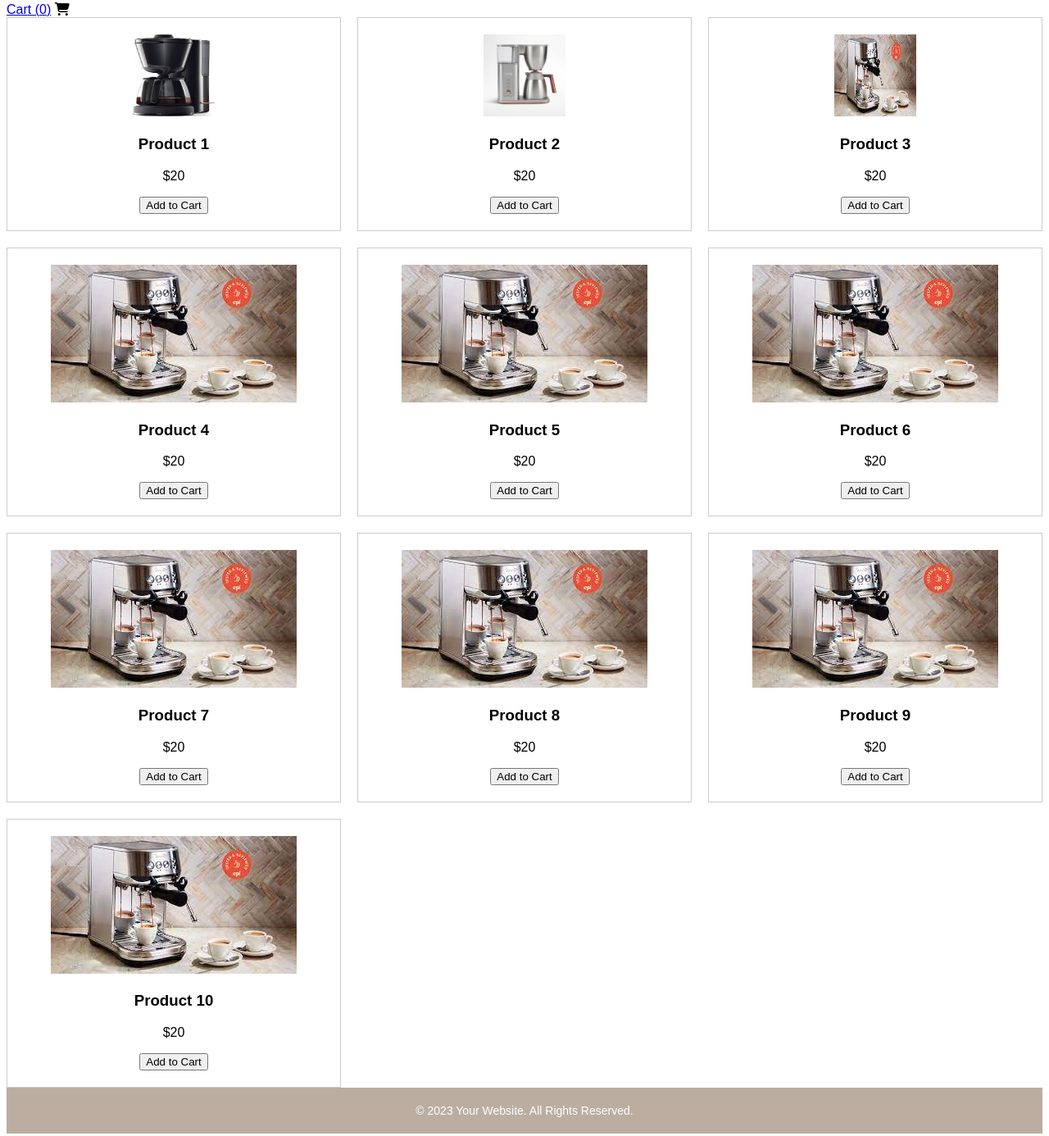
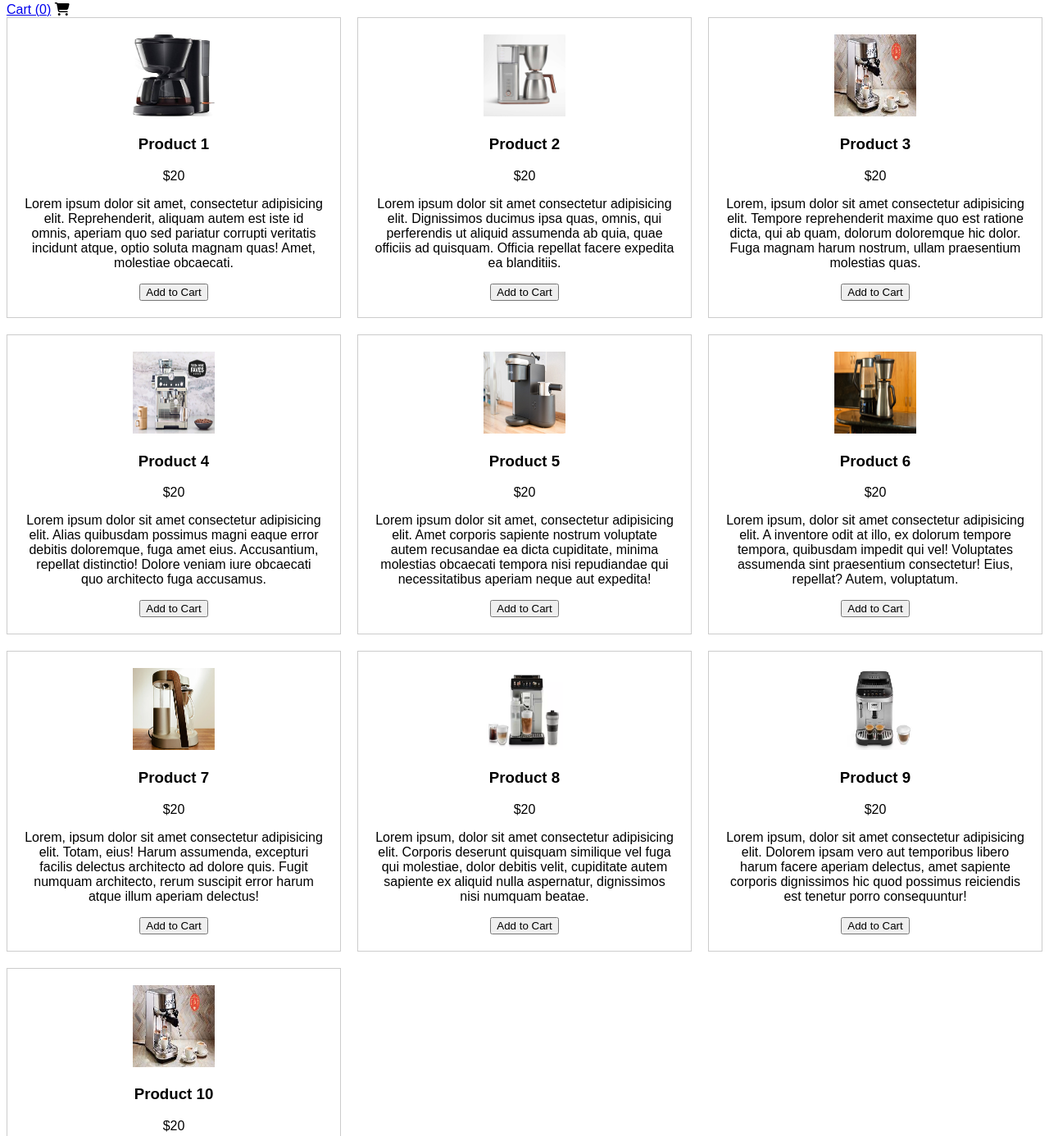
Before and after one commit to jdayxjr/N315_Final, a plain HTML site: page index.html in a window 1280 px wide. Shown: the part 216-1602 px from the top of the page at 82% size. Drawn offline with Linux system fonts and the light colour scheme.

Commit message:
added img

```diff
--- a/index.html
+++ b/index.html
@@ -125,60 +125,90 @@
             <img src="images/coffee1.jpg" alt="Product 1" height="100px" width="100px">
             <h3>Product 1</h3>
             <p>$20</p>
+            <p>Lorem ipsum dolor sit amet, consectetur adipisicing elit. Reprehenderit, aliquam autem est iste id omnis,
+                aperiam quo sed pariatur corrupti veritatis incidunt atque, optio soluta magnam quas! Amet, molestiae
+                obcaecati.</p>
             <button onclick="addToCart('Product 1', 20)">Add to Cart</button>
         </div>
         <div class="product">
             <img src="images/coffee2.jpg" alt="Product 1" height="100px" width="100px">
             <h3>Product 2</h3>
             <p>$20</p>
+            <p>Lorem ipsum dolor sit amet consectetur adipisicing elit. Dignissimos ducimus ipsa quas, omnis, qui
+                perferendis ut aliquid assumenda ab quia, quae officiis ad quisquam. Officia repellat facere expedita ea
+                blanditiis.</p>
             <button onclick="addToCart('Product 1', 20)">Add to Cart</button>
         </div>
         <div class="product">
             <img src="images/coffee3.jpg" alt="Product 1" height="100px" width="100px">
             <h3>Product 3</h3>
             <p>$20</p>
+            <p>Lorem, ipsum dolor sit amet consectetur adipisicing elit. Tempore reprehenderit maxime quo est ratione
+                dicta, qui ab quam, dolorum doloremque hic dolor. Fuga magnam harum nostrum, ullam praesentium molestias
+                quas.</p>
             <button onclick="addToCart('Product 1', 20)">Add to Cart</button>
         </div>
         <div class="product">
-            <img src="images/coffee3.jpg" alt="Product 1">
+            <img src="images/coffee4.jpg" alt="Product 1" height="100px" width="100px">
             <h3>Product 4</h3>
             <p>$20</p>
+            <p>Lorem ipsum dolor sit amet consectetur adipisicing elit. Alias quibusdam possimus magni eaque error
+                debitis doloremque, fuga amet eius. Accusantium, repellat distinctio! Dolore veniam iure obcaecati quo
+                architecto fuga accusamus.</p>
             <button onclick="addToCart('Product 1', 20)">Add to Cart</button>
         </div>
         <div class="product">
-            <img src="images/coffee3.jpg" alt="Product 1">
+            <img src="images/coffee5.jpg" alt="Product 1" height="100px" width="100px">
             <h3>Product 5</h3>
             <p>$20</p>
+            <p>Lorem ipsum dolor sit amet, consectetur adipisicing elit. Amet corporis sapiente nostrum voluptate autem
+                recusandae ea dicta cupiditate, minima molestias obcaecati tempora nisi repudiandae qui necessitatibus
+                aperiam neque aut expedita!</p>
             <button onclick="addToCart('Product 1', 20)">Add to Cart</button>
         </div>
         <div class="product">
-            <img src="images/coffee3.jpg" alt="Product 1">
+            <img src="images/coffee6.png" alt="Product 1" height="100px" width="100px">
             <h3>Product 6</h3>
             <p>$20</p>
+            <p>Lorem ipsum, dolor sit amet consectetur adipisicing elit. A inventore odit at illo, ex dolorum tempore
+                tempora, quibusdam impedit qui vel! Voluptates assumenda sint praesentium consectetur! Eius, repellat?
+                Autem, voluptatum.</p>
             <button onclick="addToCart('Product 1', 20)">Add to Cart</button>
         </div>
         <div class="product">
-            <img src="images/coffee3.jpg" alt="Product 1">
+            <img src="images/coffee7.png" alt="Product 1" height="100px" width="100px">
             <h3>Product 7</h3>
             <p>$20</p>
+            <p>Lorem, ipsum dolor sit amet consectetur adipisicing elit. Totam, eius! Harum assumenda, excepturi facilis
+                delectus architecto ad dolore quis. Fugit numquam architecto, rerum suscipit error harum atque illum
+                aperiam delectus!</p>
             <button onclick="addToCart('Product 1', 20)">Add to Cart</button>
         </div>
         <div class="product">
-            <img src="images/coffee3.jpg" alt="Product 1">
+            <img src="images/coffee8.png" alt="Product 1" height="100px" width="100px">
             <h3>Product 8</h3>
             <p>$20</p>
+            <p>Lorem ipsum, dolor sit amet consectetur adipisicing elit. Corporis deserunt quisquam similique vel fuga
+                qui molestiae, dolor debitis velit, cupiditate autem sapiente ex aliquid nulla aspernatur, dignissimos
+                nisi numquam beatae.</p>
             <button onclick="addToCart('Product 1', 20)">Add to Cart</button>
         </div>
         <div class="product">
-            <img src="images/coffee3.jpg" alt="Product 1">
+            <img src="images/coffee9.png" alt="Product 1" height="100px" width="100px">
             <h3>Product 9</h3>
             <p>$20</p>
+            <p>Lorem ipsum, dolor sit amet consectetur adipisicing elit. Dolorem ipsam vero aut temporibus libero harum
+                facere aperiam delectus, amet sapiente corporis dignissimos hic quod possimus reiciendis est tenetur
+                porro consequuntur!</p>
             <button onclick="addToCart('Product 1', 20)">Add to Cart</button>
         </div>
         <div class="product">
-            <img src="images/coffee3.jpg" alt="Product 1">
+            <img src="images/coffee3.jpg" alt="Product 1" height="100px" width="100px">
             <h3>Product 10</h3>
             <p>$20</p>
+            <p>Lorem, ipsum dolor sit amet consectetur adipisicing elit. Nesciunt eligendi esse necessitatibus veniam
+                perspiciatis voluptatibus suscipit maiores. Voluptatem adipisci, similique dolor, fugit explicabo nam,
+                natus perferendis omnis dicta eum numquam?</p>
             <button onclick="addToCart('Product 1', 20)">Add to Cart</button>
         </div>
 
```
Also changed, not shown: images/coffee10.png (added), images/coffee6.png (added), images/coffee7.png (added), images/coffee8.png (added), images/coffee9.png (added).
